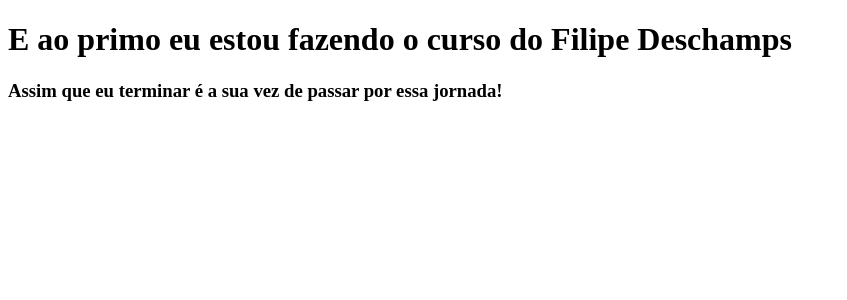
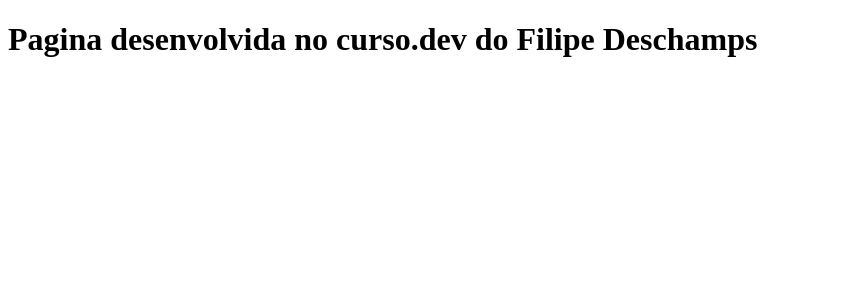
Before and after one commit to delciney/clone-tabnews, a Next.js app: page / in a window 1280 px wide. Shown: the top 300 px of the page, without its empty margins (0-847 px from the left). Built offline with nearby package versions, Linux system fonts and the light colour scheme.

Commit message:
Alterada mensagem da tela inicial

```diff
--- a/pages/index.js
+++ b/pages/index.js
@@ -1,10 +1,5 @@
 function Home() {
-  return (
-    <div>
-      <h1>E ao primo eu estou fazendo o curso do Filipe Deschamps</h1>
-      <h3>Assim que eu terminar é a sua vez de passar por essa jornada!</h3>
-    </div>
-  );
+  return <h1>Pagina desenvolvida no curso.dev do Filipe Deschamps</h1>;
 }
 
 export default Home;
```
